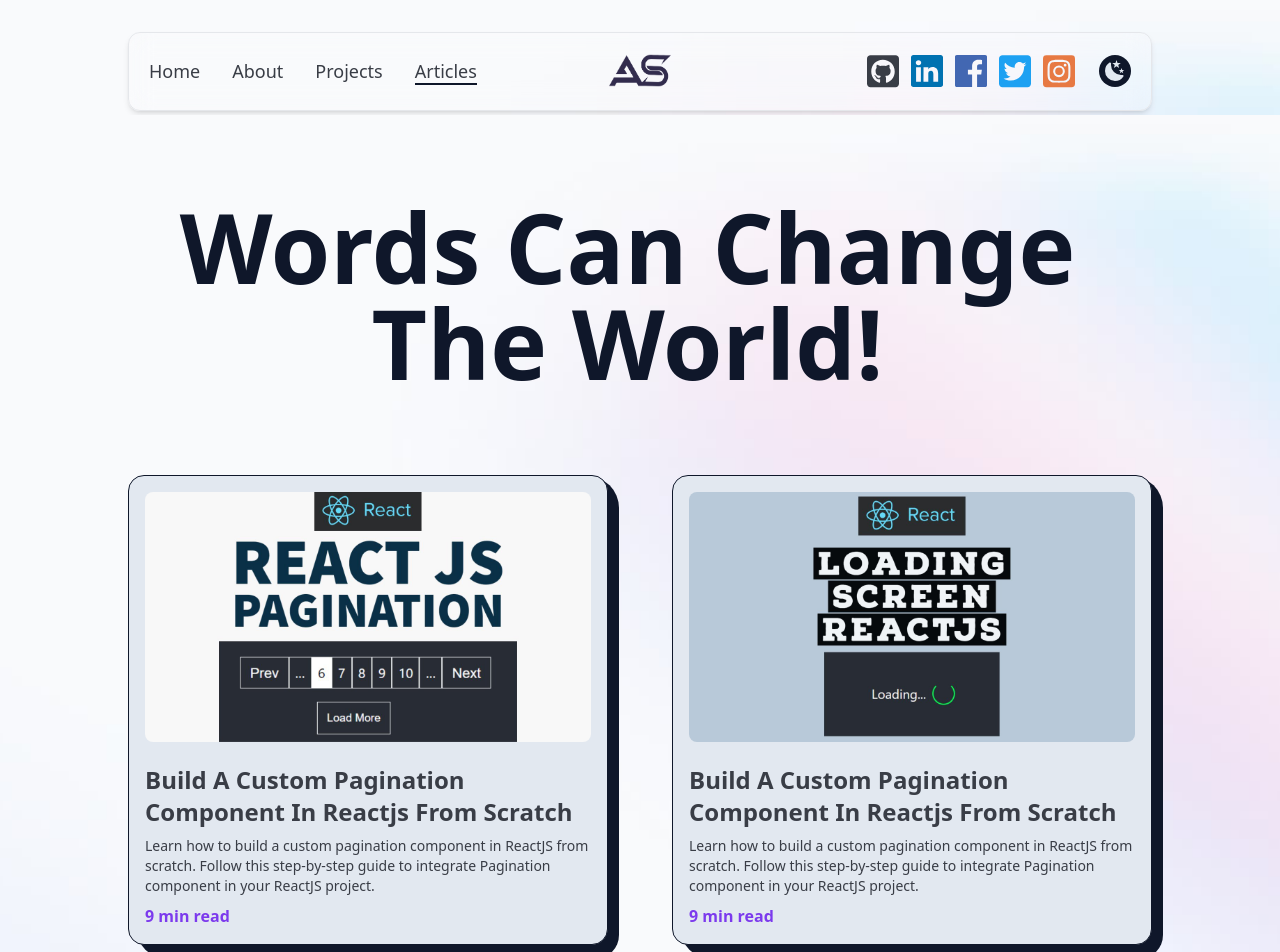
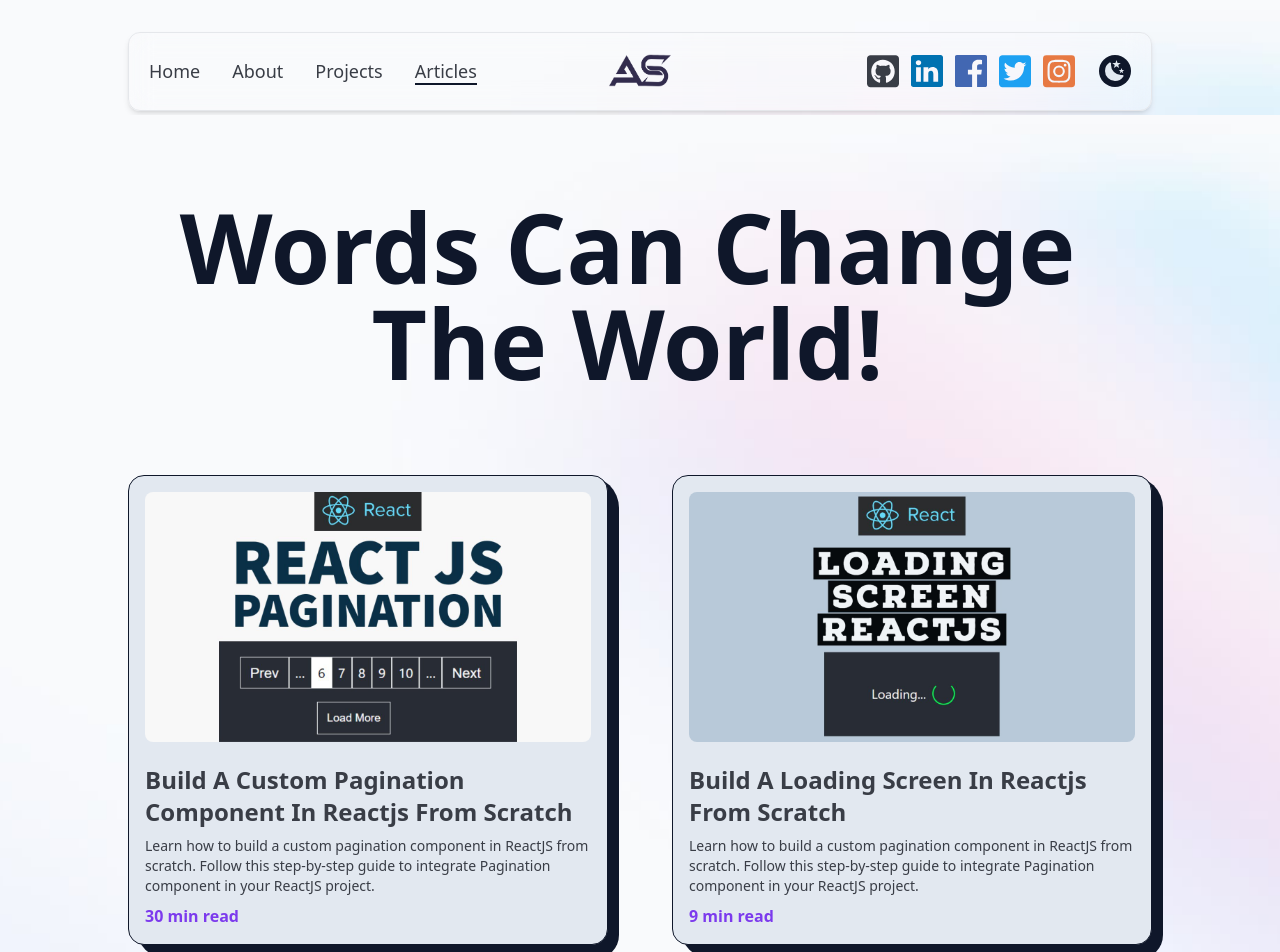
Before and after one commit to muhammadasif-wd/muhammadasif, a Next.js app: page /articles in a window 1280 px wide. Shown: the top 952 px of the page. Built offline with nearby package versions, Linux system fonts and the light colour scheme.

Commit message:
DONE SEO Meta tag change

```diff
--- a/src/pages/about.js
+++ b/src/pages/about.js
@@ -38,7 +38,17 @@ const about = () => {
     <>
       <Head>
         <title>Muhammad A SI F | About</title>
-        <meta name="description" content="Muhammad A si f Content" />
+        <meta charset="UTF-8" />
+        <meta name="viewport" content="width=device-width, initial-scale=1.0" />
+        <meta
+          name="description"
+          content="I'm Muhammad Asif, a highly skilled MERN stack developer with expertise in MongoDB, Mongoose, Express, React, Next.js, Typescript, and Node.js. I bring a commitment to design excellence and user-centered thinking to every project. Let's work together!"
+        />
+        <meta
+          name="keywords"
+          content="Muhammad Asif, MERN stack developer, MongoDB, Mongoose, Express, React, Next.js, Typescript, Node.js, web development, mobile app development, user-centered design"
+        />
+        <meta name="author" content="Muhammad Asif" />
       </Head>
       <TransitionEffect />
       <main className="flex w-full flex-col items-center justify-center dark:text-light">
--- a/src/pages/articles.js
+++ b/src/pages/articles.js
@@ -122,18 +122,20 @@ const articles = () => {
               }
               summary={`Learn how to build a custom pagination component in ReactJS from scratch.
              Follow this step-by-step guide to integrate Pagination component in your ReactJS project.`}
-              time={"9 min read"}
-              link={"/"}
+              time={"30 min read"}
+              link={
+                "https://www.freecodecamp.org/news/build-a-custom-pagination-component-in-react/"
+              }
               img={article1}
             />
             <FeaturedArticle
-              title={
-                "Build A Custom Pagination Component In Reactjs From Scratch"
-              }
+              title={"Build A Loading Screen In Reactjs From Scratch"}
               summary={`Learn how to build a custom pagination component in ReactJS from scratch.
              Follow this step-by-step guide to integrate Pagination component in your ReactJS project.`}
               time={"9 min read"}
-              link={"/"}
+              link={
+                "https://dev.to/beginarjun/how-to-create-a-simple-loading-screen-in-react-1md6"
+              }
               img={article2}
             />
           </ul>
```
Also changed, not shown: 1 other file (tests, documents, lock files or other folders).
